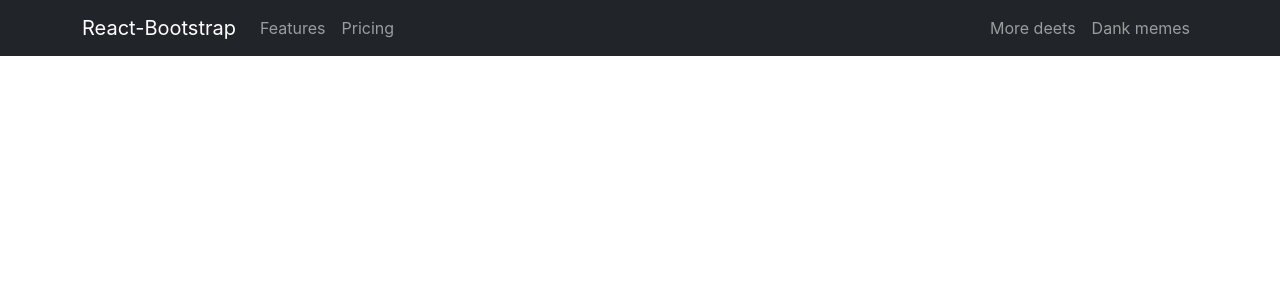
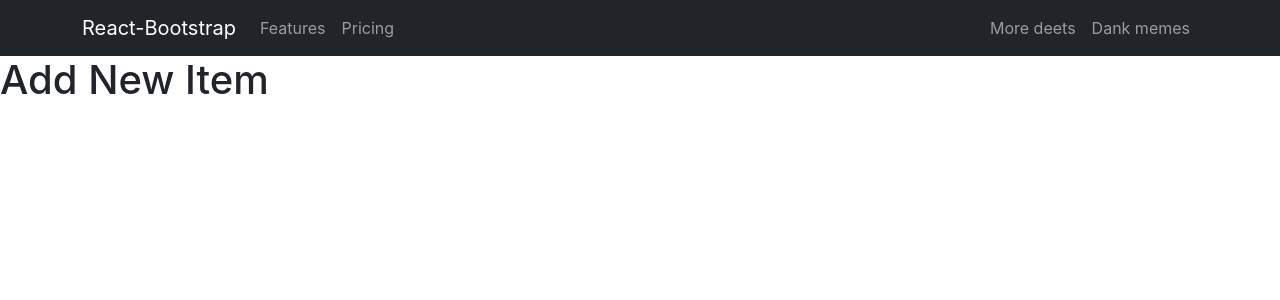
Before and after one commit to AbdMamun1999/warehouse-management-client-site, a React (Create React App) app: page /addNewItem in a window 1280 px wide. Shown: the top 300 px of the page. Built offline with nearby package versions, Linux system fonts and the light colour scheme.

Commit message:
added AddNewItem page and set its route and added add item button on manage inventory page

```diff
--- a/src/App.js
+++ b/src/App.js
@@ -1,5 +1,6 @@
 import { Route, Routes } from 'react-router-dom';
 import './App.css';
+import AddNewItem from './Components/AddNewItem/AddNewItem';
 import Header from './Components/Header/Header';
 import HomePage from './Components/HomePage/HomePage';
 import ManageInventory from './Components/ManageInventory/ManageInventory';
@@ -13,6 +14,7 @@ function App() {
        <Route path='/' element={<HomePage></HomePage>}></Route>
        <Route path='/inventory/:inventoryId' element={<QunatityUpdate></QunatityUpdate>}></Route>
        <Route path='/manageInventory' element={<ManageInventory></ManageInventory>}></Route>
+       <Route path='/addNewItem' element={<AddNewItem></AddNewItem>}></Route>
      </Routes>
     </div>
   );
--- /dev/null
+++ b/src/Components/AddNewItem/AddNewItem.js
@@ -0,0 +1,11 @@
+import React from 'react';
+
+const AddNewItem = () => {
+    return (
+        <div>
+            <h1>Add New Item</h1>
+        </div>
+    );
+};
+
+export default AddNewItem;<h1>Add New Item</h1>
--- a/src/Components/ManageInventory/ManageInventory.js
+++ b/src/Components/ManageInventory/ManageInventory.js
@@ -1,9 +1,12 @@
 import axios from 'axios';
 import React, { useEffect, useState } from 'react';
+import { useNavigate } from 'react-router-dom';
 import InventoryProduct from '../InventoryProduct/InventoryProduct';
 
 const ManageInventory = () => {
     const [inventories,setInventories] = useState([])
+    const navigate = useNavigate()
+
     useEffect(()=>{
         axios.get('http://localhost:5000/inventories')
         .then(respose => {
@@ -35,6 +38,7 @@ const ManageInventory = () => {
                 ></InventoryProduct>)
             }
             </div>
+            <button onClick={()=>navigate('/addNewItem')}>Add Item</button>
         </div>
     );
 };
```
